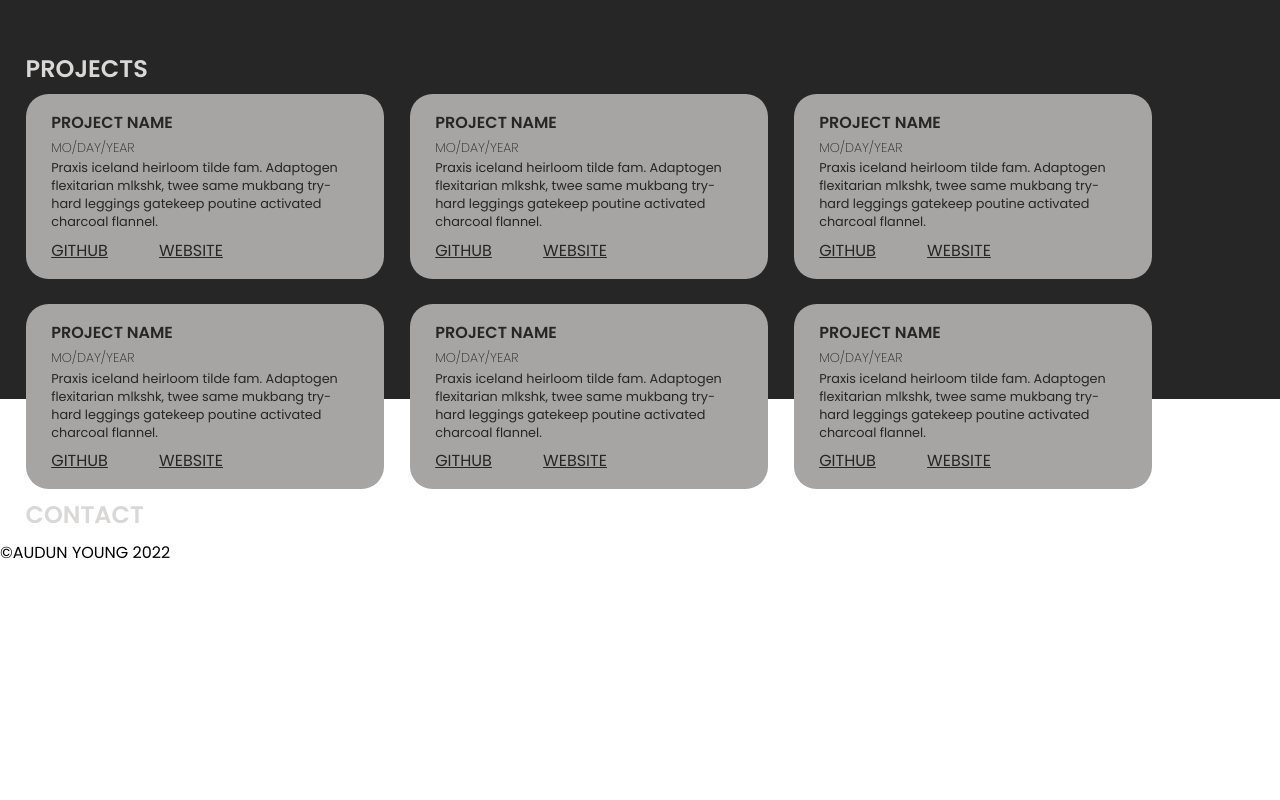
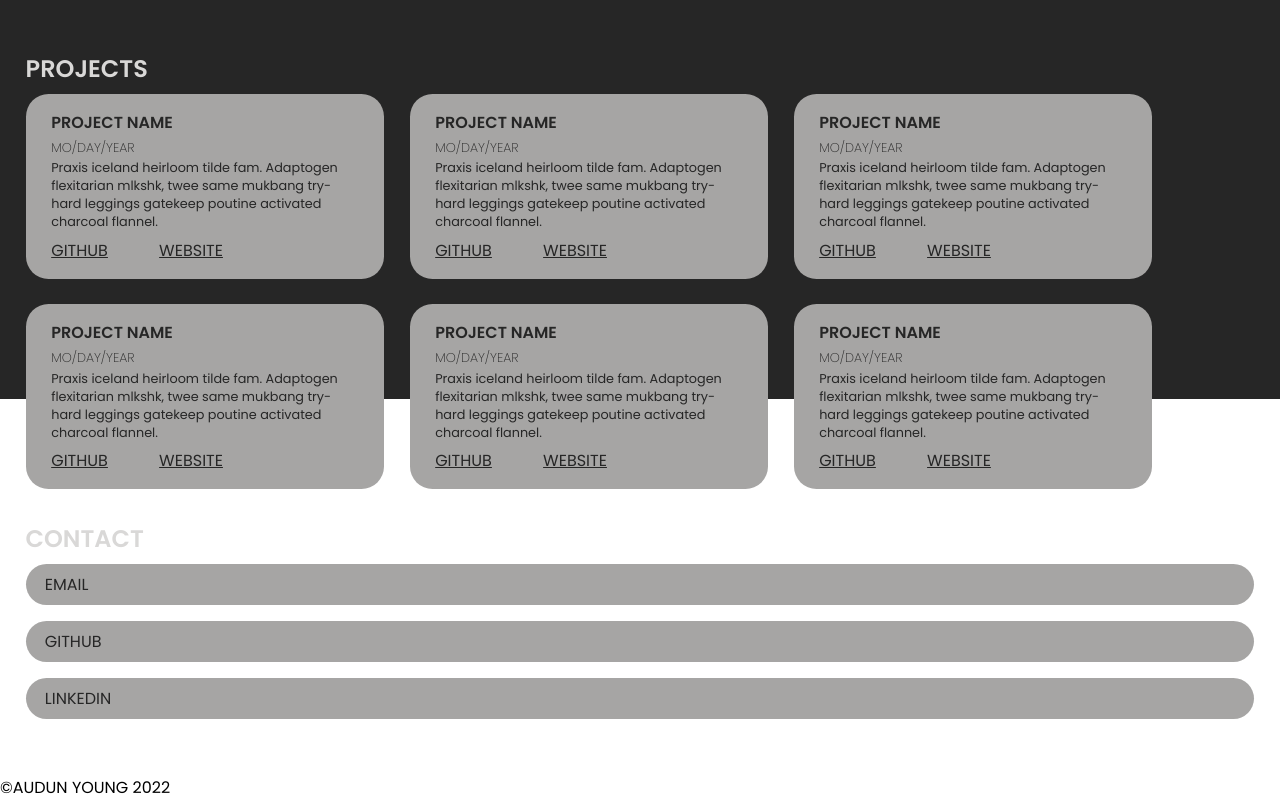
Before and after one commit to auditie/audun-portfolio, a React (Create React App) app: page / in a window 1280 px wide. Shown: the part 401-1201 px from the top of the page. Before the commit the page ends 966 px from the top, so only its background shows below. Built offline with nearby package versions, Linux system fonts and the light colour scheme.

Commit message:
Create contact info and links on homepage.

```diff
--- a/src/components/ContactLinks/ContactLink.js
+++ b/src/components/ContactLinks/ContactLink.js
@@ -1,8 +1,10 @@
 import './ContactLink.scss';
 
-const ContactLink = () => {
+const ContactLink = ({ contact }) => {
     return (
-        <div className='contact-link'></div>
+        <div className='contact-link'>
+            <a href={contact.link} target="_blank" rel="noreferrer" className='contact-link__direct'>{contact.title}</a>
+        </div>
     )
 }
 
--- a/src/components/ContactLinks/ContactLink.scss
+++ b/src/components/ContactLinks/ContactLink.scss
@@ -1,3 +1,14 @@
 @use '../../styles/global';
 @use '../../styles/mixins' as *;
 @use '../../styles/colors' as *;
+
+.contact-link {
+    background-color: $grey;
+    border-radius: 22.5px;
+    padding: 1vh 1.5vw;
+
+    &__direct {
+        text-decoration: none;
+        color: $dark;
+    }
+}
--- /dev/null
+++ b/src/data/contact-info.json
@@ -0,0 +1,17 @@
+[
+    {
+        "id": 1,
+        "title": "EMAIL",
+        "link": "mailto:audunyoung@gmail.com"
+    },
+    {
+        "id": 3,
+        "title": "GITHUB",
+        "link": "https://github.com/auditie"
+    },
+    {
+        "id": 4,
+        "title": "LINKEDIN",
+        "link": "https://www.linkedin.com/in/audunyoung/"
+    }
+]
--- a/src/pages/HomePage/HomePage.js
+++ b/src/pages/HomePage/HomePage.js
@@ -2,6 +2,7 @@ import { Component } from "react";
 import './HomePage.scss';
 import ProjectCard from "../../components/ProjectCard/ProjectCard";
 import ContactLink from "../../components/ContactLinks/ContactLink";
+import contactInfo from '../../data/contact-info.json';
 
 class HomePage extends Component {
     render() {
@@ -41,10 +42,11 @@ class HomePage extends Component {
                 <div className='home-page__contact'>
                     <h2 className='home-page__contact-title'>CONTACT</h2>
                     <div className="home-page__contact__links">
-                        <ContactLink />
-                        <ContactLink />
-                        <ContactLink />
-                        <ContactLink />
+                        {
+                            contactInfo.map( contact =>
+                                    <ContactLink key={contact.id} contact={contact} />
+                                )
+                        }
                     </div>
 
                 </div>
--- a/src/pages/HomePage/HomePage.scss
+++ b/src/pages/HomePage/HomePage.scss
@@ -67,7 +67,18 @@
     }
 
     &__contact {
+        padding: 4vh 2vw;
+        padding-bottom: 7vh;
+
         &-title {
+            padding: 0;
+            padding-bottom: 1vh;
+        }
+
+        &__links {
+            display: flex;
+            flex-direction: column;
+            gap: 2vh;
         }
     }
 }
```
